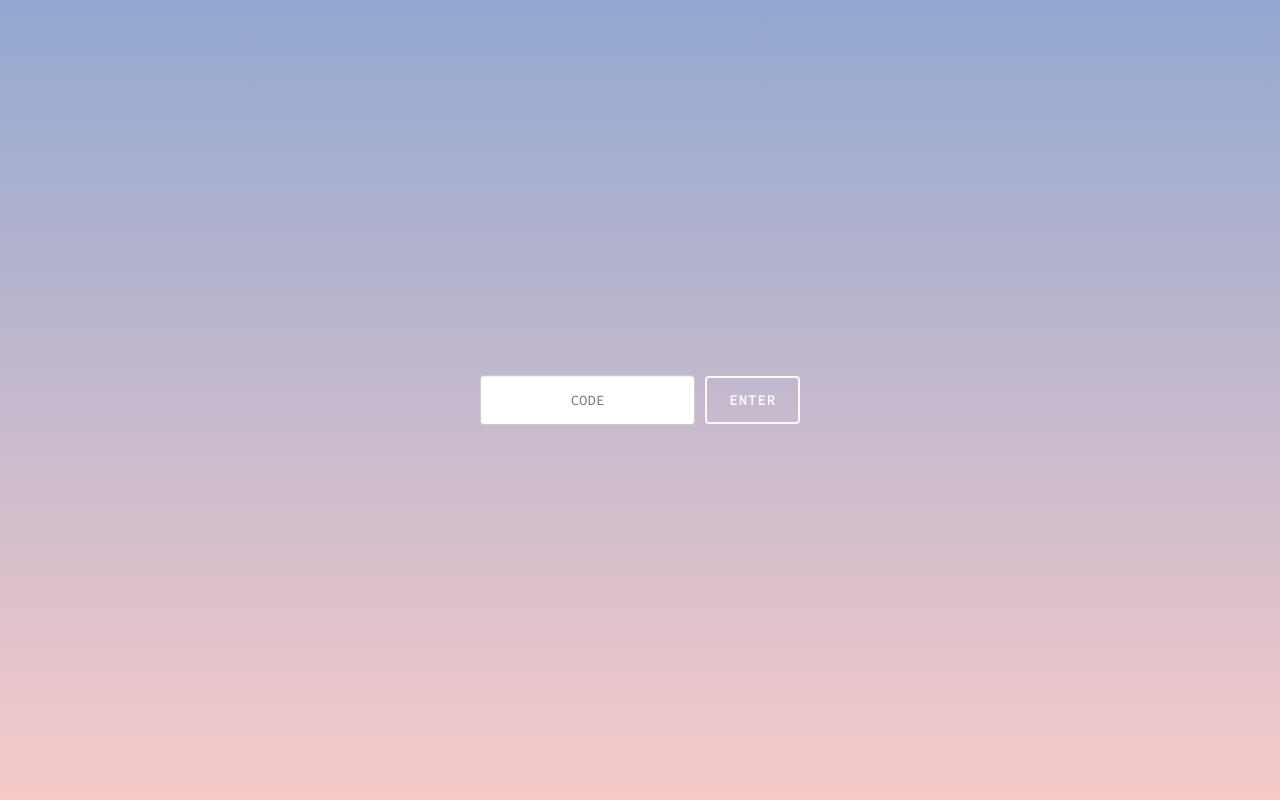
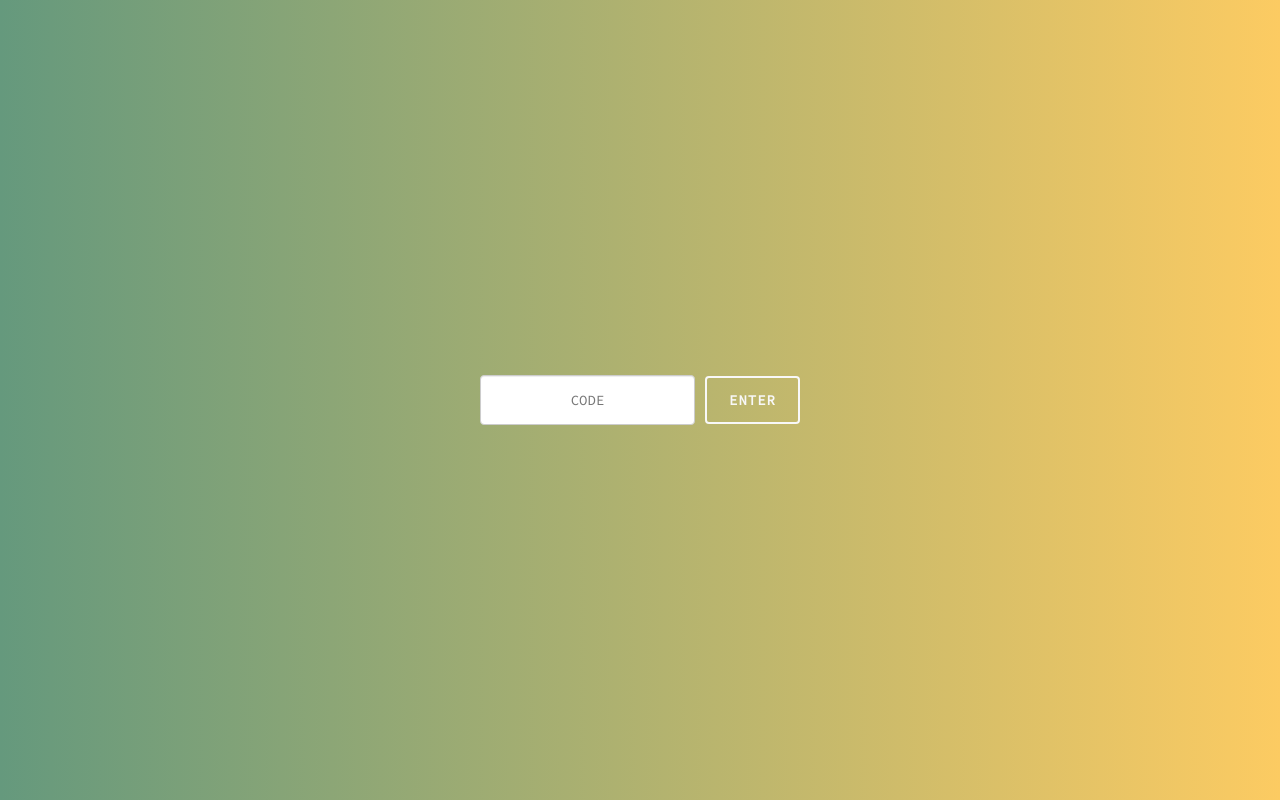
Before and after one commit to SanggyuLee/ddcheck, a website: page static/index.html in a window 1280 px wide. Drawn offline with Linux system fonts and the light colour scheme.

Commit message:
Background color has been changed

```diff
--- a/static/css/global.css
+++ b/static/css/global.css
@@ -26,11 +26,12 @@ body {
 	-webkit-justify-content: center;
 		justify-content: center;
 
-	/* Gradient background from #f7cac9 to #92a8d1 */
-	background: -webkit-linear-gradient(top, #92a8d1, #f7cac9); /* For Safari 5.1 to 6.0 */
-	background: -o-linear-gradient(bottom, #92a8d1, #f7cac9); /* For Opera 11.1 to 12.0 */
-	background: -moz-linear-gradient(bottm, #92a8d1, #f7cac9); /* For Firefox 3.6 to 15 */
-	background: linear-gradient(to bottom, #92a8d1, #f7cac9); /* Standard syntax (must be last) */
+	/* Color of the 2016: #f7cac9 to #92a8d1 */
+	/* Gradient background */
+	background: -webkit-linear-gradient(left, #65997d, #fccb6e); /* For Safari 5.1 to 6.0 */
+	background: -o-linear-gradient(right, #65997d, #fccb6e); /* For Opera 11.1 to 12.0 */
+	background: -moz-linear-gradient(right, #65997d, #fccb6e); /* For Firefox 3.6 to 15 */
+	background: linear-gradient(to right, #65997d, #fccb62); /* Standard syntax (must be last) */
 	background-attachment: fixed;
 
 }
```
